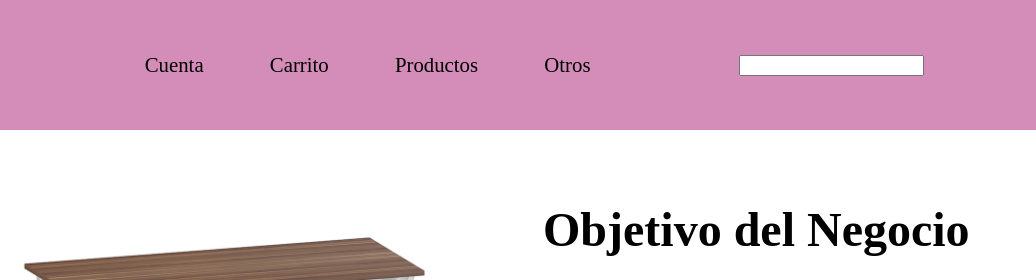
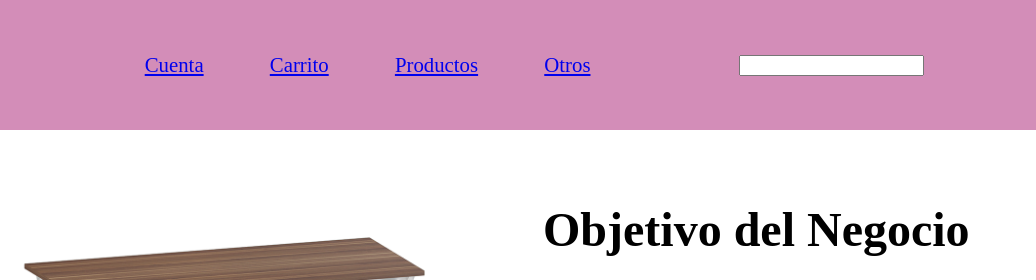
Before and after one commit to mfabianchm/proyectoWeb-Integradora-UDG, a plain HTML site: page index.html in a window 1280 px wide. Shown: the top 280 px of the page, 122-1158 px from the left. Drawn offline with Linux system fonts and the light colour scheme.

Commit message:
ptoject finished

```diff
--- a/index.html
+++ b/index.html
@@ -12,10 +12,10 @@
         <nav class="nav-container">
             <img class="logo-nav" src="assets/images/index-img/nav-index/monitor.png" alt="">
             <div class="links-nav-container">
-                <a class="link-nav-itself">Cuenta</a>
-                <a class="link-nav-itself">Carrito</a>
-                <a class="link-nav-itself">Productos</a>
-                <a class="link-nav-itself">Otros</a>
+                <a class="link-nav-itself" href="./carrito.html">Cuenta</a>
+                <a class="link-nav-itself" href="./carrito.html">Carrito</a>
+                <a class="link-nav-itself" href="./carrito.html">Productos</a>
+                <a class="link-nav-itself" href="./carrito.html">Otros</a>
             </div>
             <input type="text">
             <img class="carrito-image-nav" src="assets/images/index-img/nav-index/shopping-cart.png" alt="">
```
Also changed, not shown: assets/styles/carrito.css (+9 -2 lines), carrito.html (+2 -0 lines).
